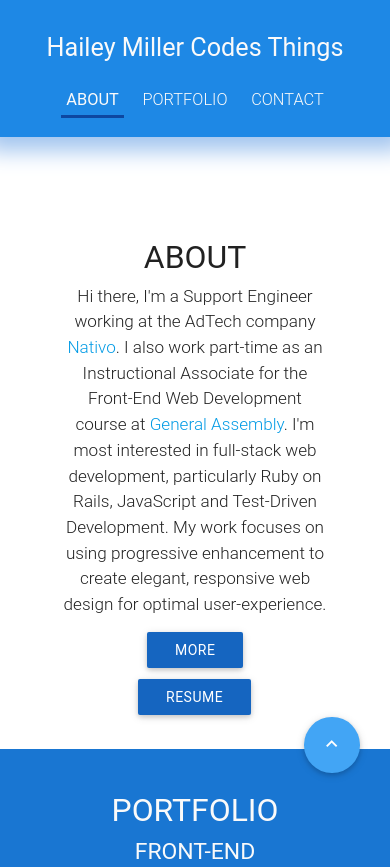
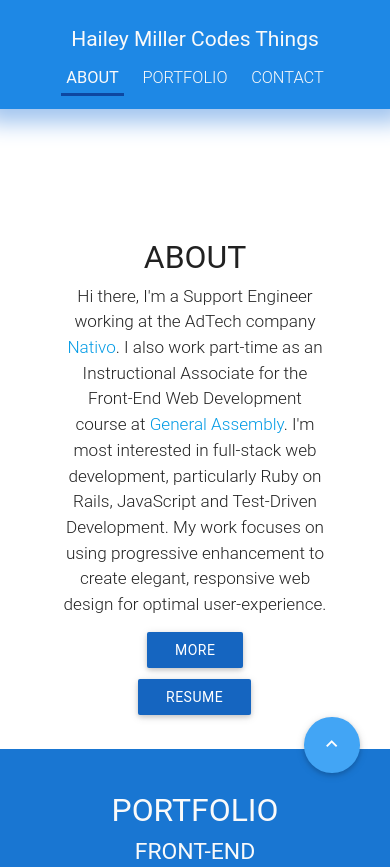
Before and after one commit to mermatriarchy/hailey-codes, a website: page index.html in a window 390 px wide. Shown: the top 867 px of the page. Drawn offline with Linux system fonts and the light colour scheme; a web font is replaced by a local one.

Commit message:
fix responsive navbar

```diff
--- a/public/css/style.css
+++ b/public/css/style.css
@@ -300,6 +300,15 @@ and center/stack cards on small screens*/
 
 @media only screen and (max-width: 424px){
   /* navbar resets*/
+  .nav-bar{
+    padding: 0;
+  }
+
+  h3{
+    font-size: 1.5rem;
+    margin: 1em 0 .3em;
+  }
+
   .navbar-wrapper ul li{
     padding: .4em;
   }
@@ -308,9 +317,6 @@ and center/stack cards on small screens*/
 
 @media only screen and (max-width: 410px){
   /* navbar resets*/
-  h3 {
-    font-size: 1.8rem;
-  }
 
   .navbar-wrapper ul li{
     font-size: .9em;
```
